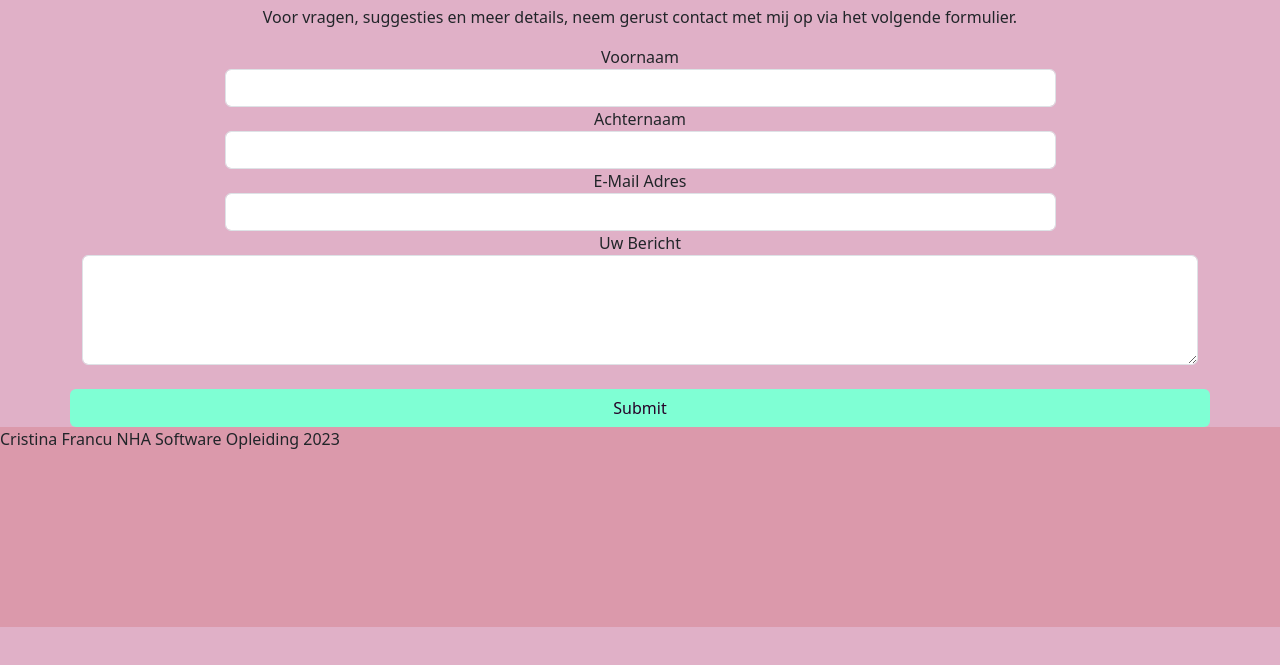
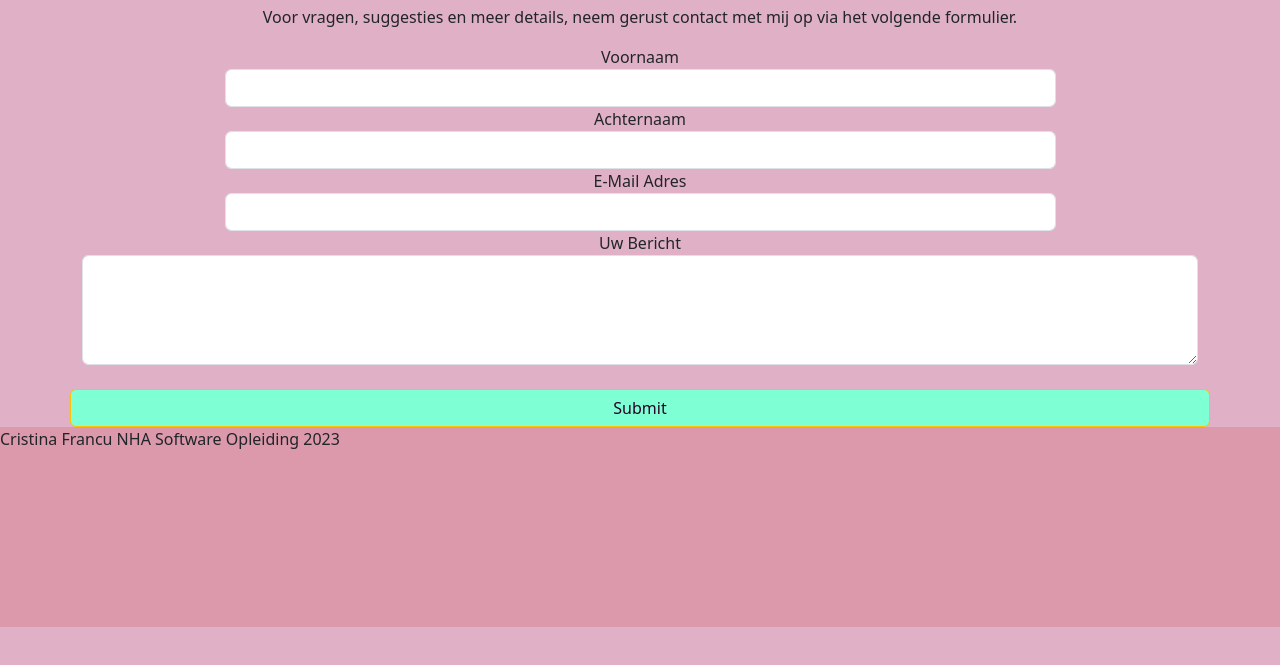
Before and after one commit to CrisFra/Huiswerk-les-22, a plain HTML site: page contact.html in a window 1280 px wide. Shown: the part 93-758 px from the top of the page. Drawn offline with nearby package versions, Linux system fonts and the light colour scheme.

Commit message:
return to original

```diff
--- a/contact.html
+++ b/contact.html
@@ -2,7 +2,7 @@
 <html lang="nl" dir="ltr">
 
 <head>
-    <title>Huiswerk les 22|| Bootstrap</title>
+    <title>Huiswerk les 22 || Bootstrap</title>
     <meta charset="utf-8">
     <meta http-equiv="X-UA-Compatible" content="IE=edge" />
     <meta name="viewport" content="width=device-width, initial-scale=1.0">
@@ -54,7 +54,7 @@
                 <label for="message">Uw Bericht</label>
                 <textarea class="form-control" name="message" id="message" rows="4"></textarea><br>
             </div>
-            <input class="btn btn-succes" type="submit" />
+            <input class="btn btn-warning" type="submit" />
             </form>
         </div>
     </div>
```
